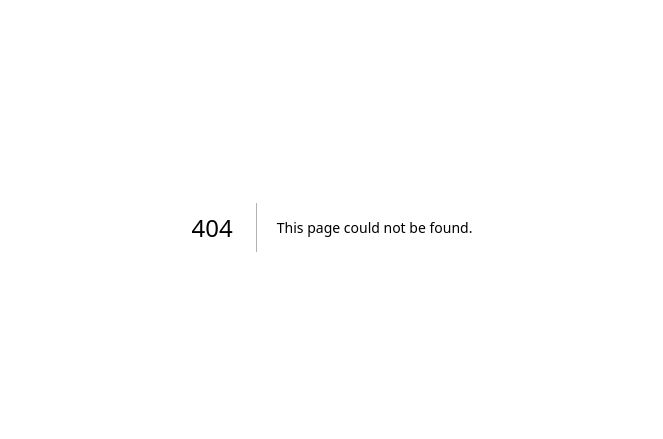
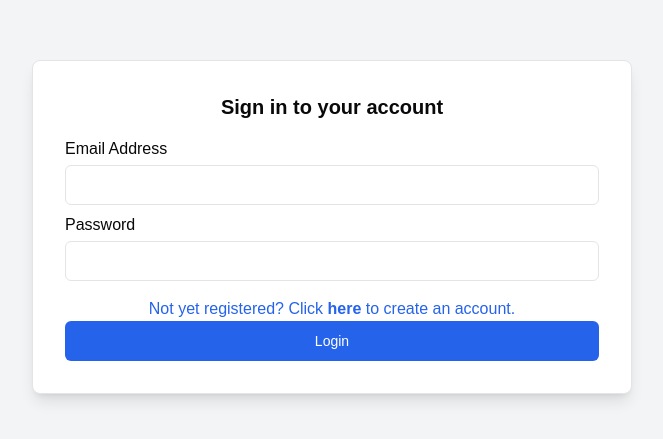
Before and after one commit to kristinjuwel/automated-laboratory-inventory, a Next.js app: page /login in a window 1280 px wide. Before the commit this address had no page. Shown: the part 173-612 px from the top of the page, without its empty margins (308-971 px from the left). Built offline with nearby package versions, Linux system fonts and the light colour scheme.

Commit message:
login first edits

```diff
--- /dev/null
+++ b/src/app/(main)/login/page.tsx
@@ -0,0 +1,59 @@
+"use client";
+
+import React, { useState } from "react";
+import { Button } from "@/components/ui/button";
+import { Input } from "@/components/ui/input";
+
+import { Card } from "@/components/ui/card";
+import { Toaster, toast } from "sonner";
+
+const LoginPage = () => {
+  const [email, setEmail] = useState("");
+  const [password, setPassword] = useState("");
+
+  const handleLogin = () => {
+    toast.success("Login successful!");
+  };
+
+  return (
+
+    <div className="flex w-screen h-screen items-center justify-center bg-gray-100">
+      <Card className="p-8 w-full max-w-[600px] shadow-lg">
+        <div className="flex justify-center mb-4">
+          <h1 className="text-xl font-bold">Sign in to your account</h1>
+        </div>
+        <Toaster />
+
+        <label className="block mb-1">Email Address</label>
+        <Input
+          className="mb-2"
+          value={email}
+          onChange={(e) => setEmail(e.target.value)}
+          required
+        />
+
+        <div>
+        <label className="block mb-1">Password</label>
+        <Input
+            type="password"
+            value={password}
+            onChange={(e) => setPassword(e.target.value)}
+            required
+        />
+        </div>
+
+        <p className="mt-4 text-center text-blue-600">
+        Not yet registered?{" "}
+          <a href="/registration" className="text-blue-600">
+          Click <b>here</b> to create an account.
+          </a>
+        </p>
+        <Button className="w-full bg-blue-600 text-white" onClick={handleLogin}>
+          Login
+        </Button>
+      </Card>
+    </div>
+  );
+};
+
+export default LoginPage;
--- a/src/app/(main)/registration/page.tsx
+++ b/src/app/(main)/registration/page.tsx
@@ -161,7 +161,7 @@ const RegisterPage = () => {
 
         <p className="mt-4 text-center text-blue-600">
           Already registered?{" "}
-          <a href="#" className="text-blue-600">
+          <a href="/login" className="text-blue-600">
             Click here to sign in.
           </a>
         </p>
```
